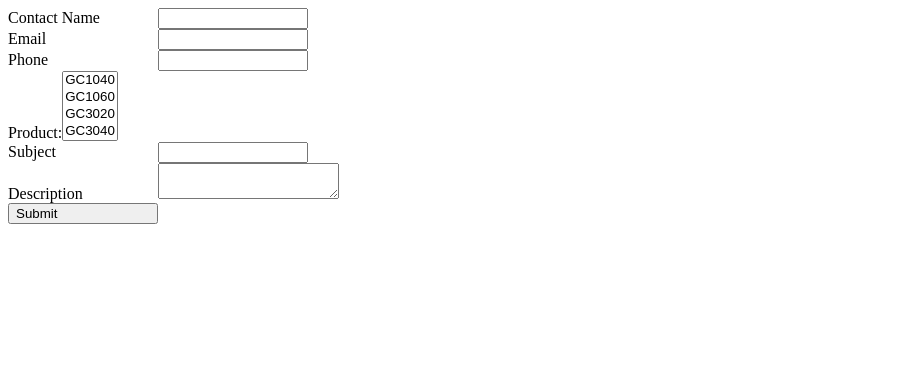
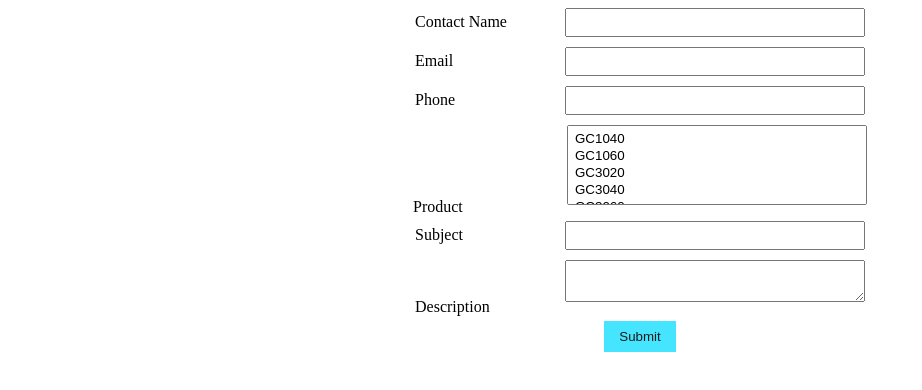
Before and after one commit to cynosurequest/CqWebToCase, a plain HTML site: page index.html in a window 1280 px wide. Shown: the whole page, without its empty margins (0-922 px from the left). Drawn offline with Linux system fonts and the light colour scheme.

Commit message:
Update index.html

```diff
--- a/index.html
+++ b/index.html
@@ -6,29 +6,40 @@
 
 <META HTTP-EQUIV="Content-type" CONTENT="text/html; charset=UTF-8">
 <style>
-label{
+    label {
       display: inline-block;
       width: 150px;
       text-align: left;
+      margin-bottom: 5px;
     }
-input{
+    input,
+    select,
+    textarea {
       display: inline-block;
-width: 150px;
-text-align:left;
+      width: 300px;
+      padding: 5px;
+      margin-bottom: 10px;
+      box-sizing: border-box;
     }
-
     .registerbtn {
       background-color: #33E3FF;
       color: black;
       padding: 8px 15px;
-  margin: 0 155px;
       border: none;
       cursor: pointer;
-  width: 5%;
+      width: auto;
       opacity: 0.9;
     }
-
-
+    .form-container {
+      margin: 0 auto;
+      max-width: 500px;
+      padding: 20px;
+      border: 1px solid #ccc;
+      border-radius: 5px;
+    }
+    form {
+      text-align: center;
+    }
   </style>
 <!--  ----------------------------------------------------------------------  -->
 <!--  NOTE: Please add the following <FORM> element to your page.             -->
@@ -53,7 +64,8 @@ text-align:left;
 
 <label for="phone">Phone</label><input  id="phone" maxlength="40" name="phone" size="20" type="text" /><br>
 
-Product:<select  id="00N8e000003eOKw" multiple="multiple" name="00N8e000003eOKw" title="Product"><option value="GC1040">GC1040</option>
+<label style="width: 150px;" for="product">Product</label>
+<select  id="00N8e000003eOKw" multiple="multiple" name="00N8e000003eOKw" title="Product" style="width: 300px;"><option value="GC1040">GC1040</option>
 <option value="GC1060">GC1060</option>
 <option value="GC3020">GC3020</option>
 <option value="GC3040">GC3040</option>
@@ -68,6 +80,6 @@ Product:<select  id="00N8e000003eOKw" multiple="multiple" name="00N8e000003eOKw"
 
 <label for="description">Description</label><textarea name="description"></textarea><br>
 
-<input type="submit" name="submit">
+<input class="registerbtn" type="submit" name="submit" >
 
 </form>
```
Lines whose indentation alone changed are shown as unchanged.
